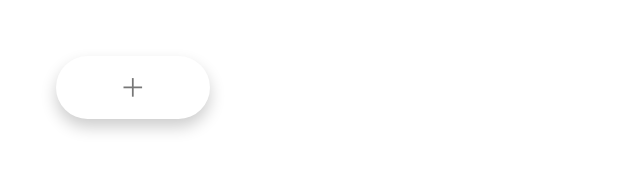
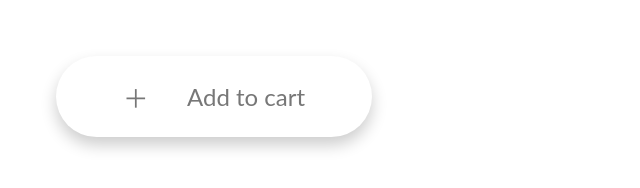
Before and after one commit to kattilamaki/shop-button, a website: page index.html in a window 1280 px wide. Shown: the whole page, without its empty margins (0-640 px from the left). Drawn offline with nearby package versions, Linux system fonts and the light colour scheme; files that its build step writes are made by us from their sources.

Commit message:
text animation and placement

```diff
--- a/index.html
+++ b/index.html
@@ -7,7 +7,12 @@
     </head>
 
 <a href="#" class="btn">
-    <span class="btn-text-plus rotate">＋</span>
+    <table>
+        <tr class="table-row">
+          <td class="table-left"><span class="btn-text-plus rotate">＋</span></td>
+          <td class="table-right"><span class="add-to-cart">Add to cart</span></td>
+        </tr>
+    </table>
 </a>
 
 </html>
--- a/sass/base/_animations.scss
+++ b/sass/base/_animations.scss
@@ -14,3 +14,19 @@
         transform: rotate(0deg);
     }
 }
+
+@keyframes moveInBottom {
+    0% {
+        opacity: 0;
+        transform: translateY(.8rem);
+    }
+
+    70% {
+        opacity: 0.4;
+    }
+
+    100% {
+        opacity: 1;
+        transform: translate(0);
+    }
+}
--- a/sass/base/_base.scss
+++ b/sass/base/_base.scss
@@ -0,0 +1,6 @@
+body {
+    font-family: "Lato", sans-serif;
+    font-weight: 400;
+    color: $color-grey-dark;
+    padding: 3rem;
+}
--- a/sass/base/_typography.scss
+++ b/sass/base/_typography.scss
@@ -1,3 +1,11 @@
-.button-tex-plus {
-    font-size: 2rem;
+.button-text-plus {
+    font-size: 2.5rem;
 }
+
+.add-to-cart {
+    float: right;
+    font-size: 1.5rem;
+    vertical-align: middle;
+    animation-name: moveInBottom;
+    animation-duration: 0.45s;
+}
--- a/sass/components/_button.scss
+++ b/sass/components/_button.scss
@@ -2,24 +2,14 @@
     border-radius: 10rem;
     display: inline-block;
     background-color: $color-white;
-    padding: .6rem 4rem;
-    display: inline-block;
+    padding: 1.2rem 4rem;
     color: $color-grey-dark;
     font-size: $default-font-size;
-    text-transform: uppercase;
     text-decoration: none;
     box-shadow: 0 .5rem 1rem rgba($color-black, .2);
 
     &:hover {
-        box-shadow: 0 .8rem 1.3rem rgba($color-black, .3);
+        box-shadow: 0 .6rem 1.1rem rgba($color-black, .3);
+        color: $color-black;
     }
 }
-
-body {
-    font-family: "Lato", sans-serif;
-    font-weight: 400;
-    // font-size: 1.6rem;
-    line-height: 1.7;
-    color: $color-grey-dark;
-    padding: 3rem;
-}
--- a/sass/components/_plus-sign.scss
+++ b/sass/components/_plus-sign.scss
@@ -1,5 +1,5 @@
 .rotate {
-    display: block;
+    float: left;
     animation-name: rotate90Degrees;
     animation-duration: 0.4s;
 }
--- /dev/null
+++ b/sass/components/_table.scss
@@ -0,0 +1,9 @@
+.table-row {
+    width: 100%;
+}
+
+.table-left {
+    width: 60px;
+}
+
+//miksi?
--- a/sass/main.scss
+++ b/sass/main.scss
@@ -6,3 +6,4 @@
 
 @import "components/button";
 @import "components/plus-sign";
+@import "components/table";
```
